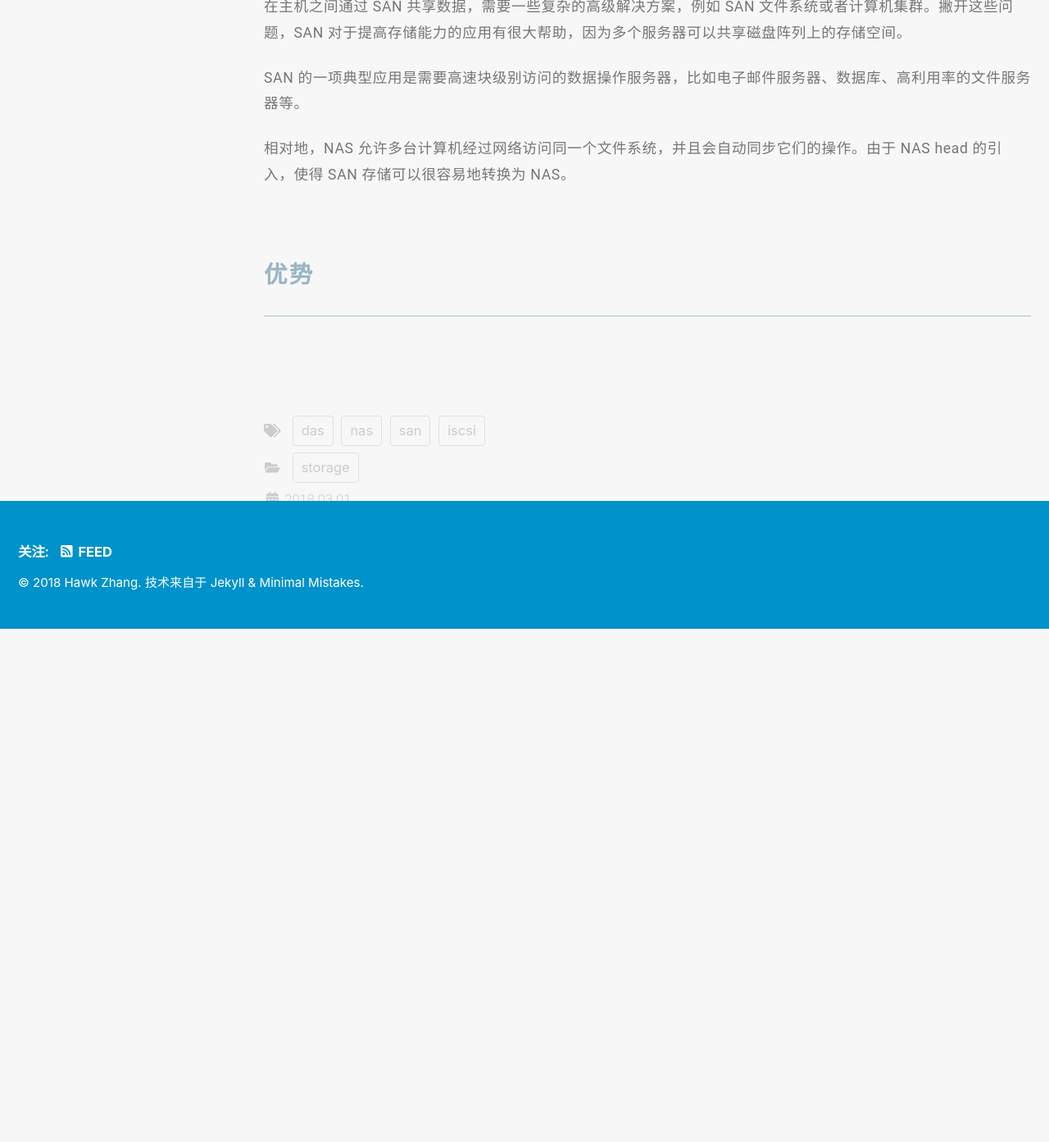
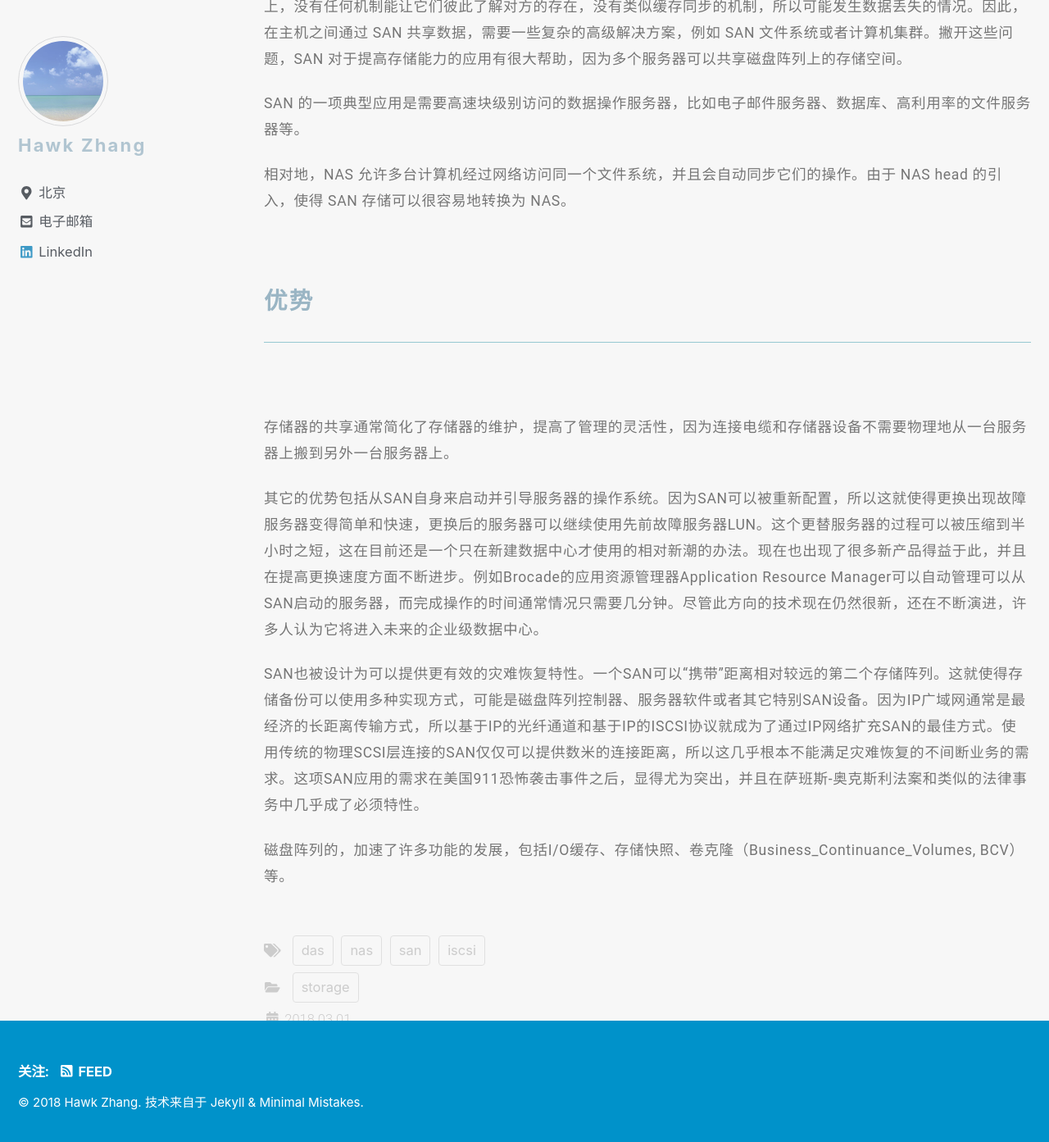
Before and after one commit to narru888/linotes_note, a Jekyll site: the page built from _posts/storage/2018-03-01-das.nas.san.md, in a window 1280 px wide and 1400 px high, scrolled down 12463 px. Shown: the top 1393 px of the window at 82% size. Built offline with Jekyll 4.4.1, drawn with Linux system fonts in a browser that asks for light colours; nearby versions of some CDN libraries; a script that is not in the unit is left out; before the commit the page ends 13230 px from its top, so only the background shows below that; some of the changed text lies outside the part shown.

Commit message:
update on 2018-11-21 16:34:01 CST

```diff
--- a/_posts/storage/2018-03-01-das.nas.san.md
+++ b/_posts/storage/2018-03-01-das.nas.san.md
@@ -17,9 +17,9 @@
 
 所谓的存储方案，就是用单独的软硬件将磁盘/磁盘组管理起来，供主机使用。
 
-存储的分类，根据服务器类型分为：封闭系统的存储和开放系统的存储，封闭系统主要指大型机，开放系统指基于Windows、UNIX、Linux等操作系统的服务器；开放系统的存储分为：内置存储和外挂存储。
+根据服务器类型分为：封闭系统的存储和开放系统的存储，封闭系统主要指大型机，开放系统指基于 Windows、UNIX、Linux 等操作系统的服务器；开放系统的存储分为：内置存储和外挂存储。
 
-存储方案内部使用的硬盘，多为SATA/SAS，追求高性能也用SSD，经过串联/RAID之后，对主机提供访问接口。
+存储方案内部使用的硬盘，多为 SATA/SAS，追求高性能时也用 SSD，经过串联或 RAID 之后，对主机提供访问接口。
 
 {% include figure image_path="/assets/images/storage.cates.png" alt="" %}
 
@@ -239,3 +239,11 @@
 
 
 ### 优势
+
+存储器的共享通常简化了存储器的维护，提高了管理的灵活性，因为连接电缆和存储器设备不需要物理地从一台服务器上搬到另外一台服务器上。
+
+其它的优势包括从SAN自身来启动并引导服务器的操作系统。因为SAN可以被重新配置，所以这就使得更换出现故障服务器变得简单和快速，更换后的服务器可以继续使用先前故障服务器LUN。这个更替服务器的过程可以被压缩到半小时之短，这在目前还是一个只在新建数据中心才使用的相对新潮的办法。现在也出现了很多新产品得益于此，并且在提高更换速度方面不断进步。例如Brocade的应用资源管理器Application Resource Manager可以自动管理可以从SAN启动的服务器，而完成操作的时间通常情况只需要几分钟。尽管此方向的技术现在仍然很新，还在不断演进，许多人认为它将进入未来的企业级数据中心。
+
+SAN也被设计为可以提供更有效的灾难恢复特性。一个SAN可以“携带”距离相对较远的第二个存储阵列。这就使得存储备份可以使用多种实现方式，可能是磁盘阵列控制器、服务器软件或者其它特别SAN设备。因为IP广域网通常是最经济的长距离传输方式，所以基于IP的光纤通道和基于IP的ISCSI协议就成为了通过IP网络扩充SAN的最佳方式。使用传统的物理SCSI层连接的SAN仅仅可以提供数米的连接距离，所以这几乎根本不能满足灾难恢复的不间断业务的需求。这项SAN应用的需求在美国911恐怖袭击事件之后，显得尤为突出，并且在萨班斯-奥克斯利法案和类似的法律事务中几乎成了必须特性。
+
+磁盘阵列的，加速了许多功能的发展，包括I/O缓存、存储快照、卷克隆（Business_Continuance_Volumes, BCV）等。
```
